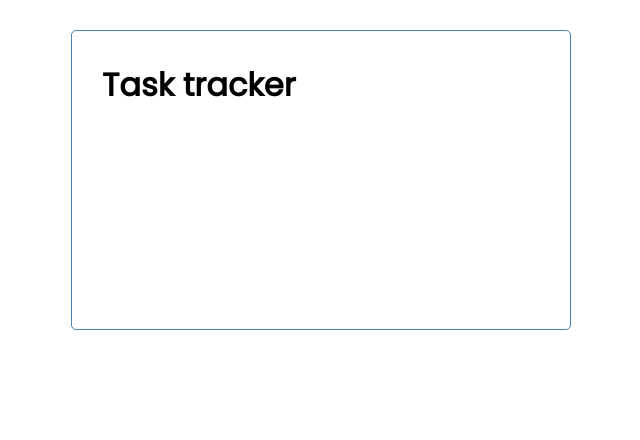
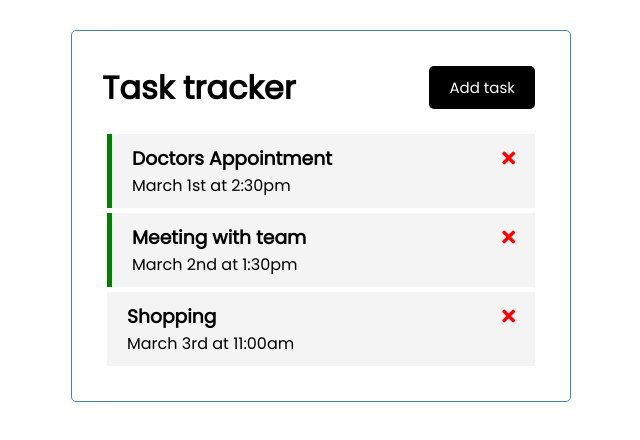
Before and after one commit to MartynasVenckus/Task-Tracker, a Vue app: page / in a window 1280 px wide. Shown: the top 440 px of the page, without its empty margins (319-959 px from the left). Built offline with nearby package versions, Linux system fonts and the light colour scheme.

Commit message:
Add task components and basic styling

```diff
--- a/public/index.html
+++ b/public/index.html
@@ -1,17 +1,23 @@
 <!DOCTYPE html>
 <html lang="">
-  <head>
+
+<head>
     <meta charset="utf-8">
     <meta http-equiv="X-UA-Compatible" content="IE=edge">
     <meta name="viewport" content="width=device-width,initial-scale=1.0">
     <link rel="icon" href="<%= BASE_URL %>favicon.ico">
-    <title><%= htmlWebpackPlugin.options.title %></title>
-  </head>
-  <body>
+    <link rel="stylesheet" href="https://cdnjs.cloudflare.com/ajax/libs/font-awesome/5.15.3/css/all.min.css" referrerpolicy="no-referrer" />
+    <title>
+        <%= htmlWebpackPlugin.options.title %>
+    </title>
+</head>
+
+<body>
     <noscript>
       <strong>We're sorry but <%= htmlWebpackPlugin.options.title %> doesn't work properly without JavaScript enabled. Please enable it to continue.</strong>
     </noscript>
     <div id="app"></div>
     <!-- built files will be auto injected -->
-  </body>
+</body>
+
 </html>
--- a/src/App.vue
+++ b/src/App.vue
@@ -1,6 +1,7 @@
 <template>
 <div class="container">
-  <Header />
+  <Header title="Task tracker" />
+  <Tasks :tasks="tasks" />
 </div>
 
 
@@ -8,11 +9,40 @@
 
 <script>
 import Header from './components/Header'
+import Tasks from './components/Tasks'
 
 export default {
   name: 'App',
   components: {
-    Header
+    Header,
+    Tasks,
+  },
+  data() {
+    return {
+      tasks: []
+    }
+  },
+  created() {
+    this.tasks = [
+      {
+        id: 1,
+        text: 'Doctors Appointment',
+        day: 'March 1st at 2:30pm',
+        reminder: true,
+      },
+      {
+        id: 2,
+        text: 'Meeting with team',
+        day: 'March 2nd at 1:30pm',
+        reminder: true,
+      },
+      {
+        id: 3,
+        text: 'Shopping',
+        day: 'March 3rd at 11:00am',
+        reminder: false,
+      },
+    ]
   }
 }
 </script>
--- /dev/null
+++ b/src/components/Button.vue
@@ -0,0 +1,20 @@
+<template>
+    <button @click="onClick()" :style="{background: color }" class="btn">
+        {{ text }}
+    </button>
+</template>
+
+<script>
+export default {
+    name: 'Button',
+    props: {
+        text: String,
+        color: String
+    },
+    methods: {
+        onClick() {
+
+        }
+    }
+}
+</script>
--- a/src/components/Header.vue
+++ b/src/components/Header.vue
@@ -1,12 +1,21 @@
 <template>
     <header>
-        <h1>Task tracker</h1>
+        <h1>{{ title }}</h1>
+        <Button text="Add task" color="black" />
     </header>
 </template>
 
 <script>
+import Button from './Button'
+
 export default {
     name: 'Header',
+    props: {
+        title: String,
+    },
+    components: {
+        Button
+    }
 }
 </script>
 
--- /dev/null
+++ b/src/components/Task.vue
@@ -0,0 +1,42 @@
+<template>
+    <div :class="[task.reminder ? 'reminder' : '', 'task']">
+        <h3>{{ task.text }}
+            <i @click="onDelete(task.id)" class="fas fa-times"></i>
+        </h3>
+        <p>{{ task.day }}</p>
+    </div>
+</template>
+
+<script>
+export default {
+    name: 'Task',
+    props: {
+        task: Object
+    },
+    methods: {
+        onDelete(id) {
+
+        }
+    }
+}
+</script>
+
+<style scope>
+.fas {
+  color: red;
+}
+.task {
+  background: #f4f4f4;
+  margin: 5px;
+  padding: 10px 20px;
+  cursor: pointer;
+}
+.task.reminder {
+  border-left: 5px solid green;
+}
+.task h3 {
+  display: flex;
+  align-items: center;
+  justify-content: space-between;
+}
+</style>
--- /dev/null
+++ b/src/components/Tasks.vue
@@ -0,0 +1,19 @@
+<template>
+    <div :key="task.id" v-for="task in tasks">
+        <Task :task="task" />
+    </div>
+</template>
+
+<script>
+import Task from './Task'
+
+export default {
+    name: 'Tasks',
+    props: {
+        tasks: Array
+    },
+    components: {
+        Task,
+    }
+}
+</script>
```
